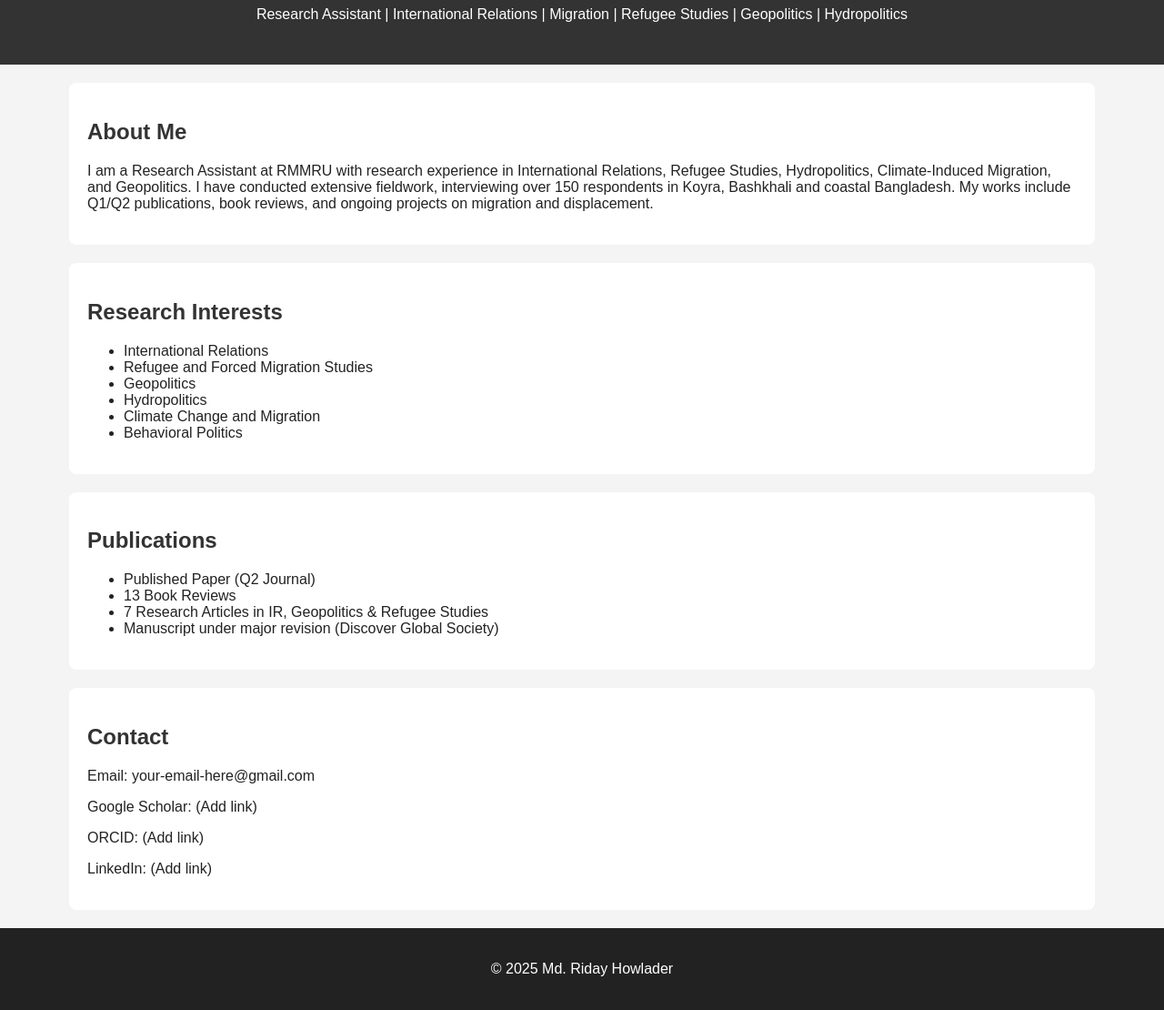
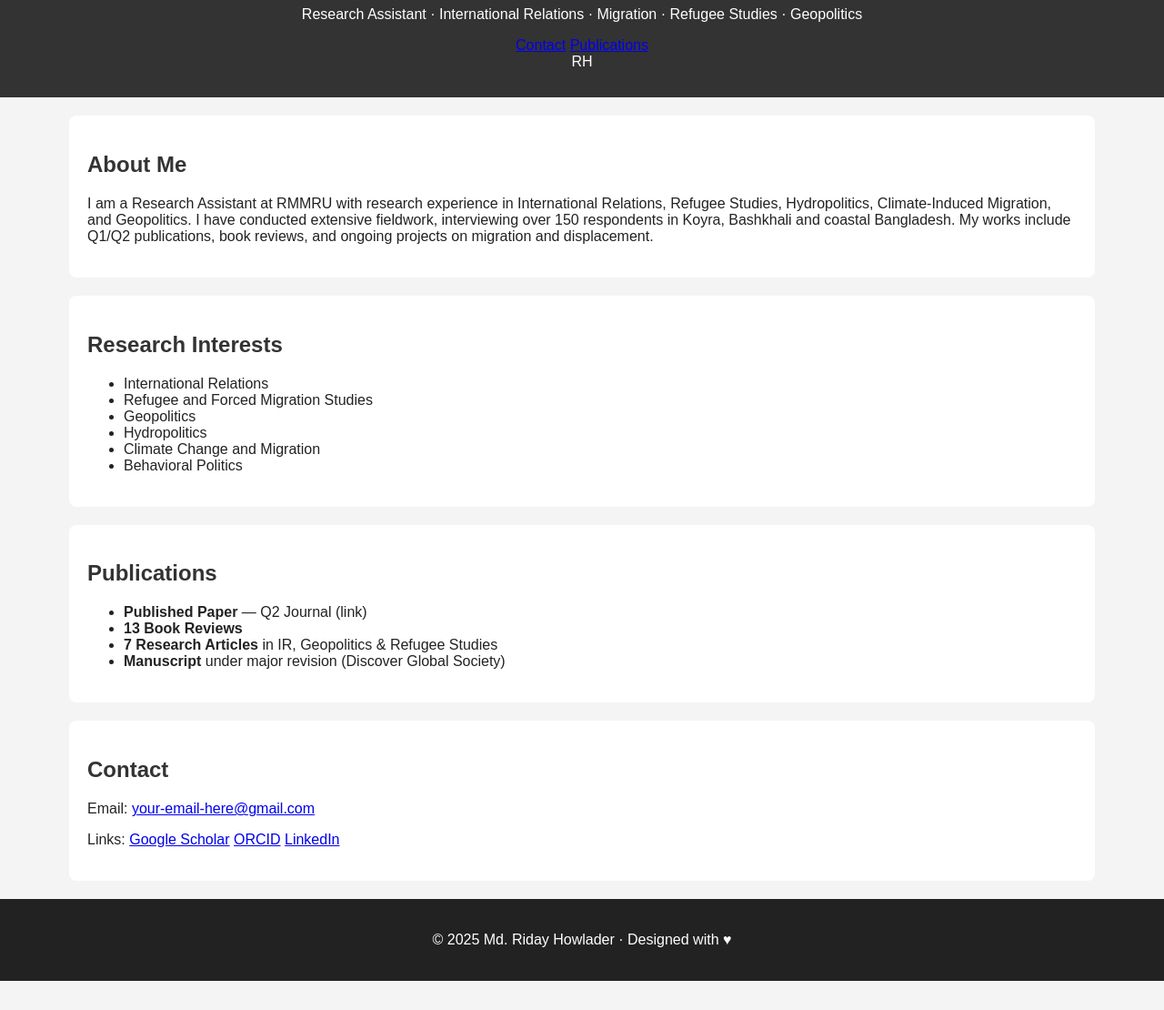
Before and after one commit to mdridayhowladerbu-a11y/Md-Riday-Howlader-BU, a plain HTML site: page index.html in a window 1280 px wide. Shown: the part 103-1213 px from the top of the page at 91% size. After the commit the page ends 1181 px from the top, so only its background shows below. Drawn offline with Linux system fonts and the light colour scheme.

Commit message:
Update index.html

```diff
--- a/index.html
+++ b/index.html
@@ -1,32 +1,42 @@
 <!DOCTYPE html>
-<html lang="en">
+<html lang="bn">
 <head>
-    <meta charset="UTF-8">
-    <meta name="viewport" content="width=device-width, initial-scale=1.0">
+  <meta charset="UTF-8" />
+  <meta name="viewport" content="width=device-width, initial-scale=1.0"/>
   <title>Md. Riday Howlader – Research Portfolio</title>
-    <link rel="stylesheet" href="style.css">
+  <link rel="stylesheet" href="style.css"/>
 </head>
-
 <body>
-    <header>
+  <header class="hero">
+    <div class="hero-inner">
+      <div class="hero-left">
         <h1>Md. Riday Howlader</h1>
-        <p>Research Assistant | International Relations | Migration | Refugee Studies | Geopolitics | Hydropolitics</p>
+        <p class="subtitle">Research Assistant · International Relations · Migration · Refugee Studies · Geopolitics</p>
+        <div class="hero-ctas">
+          <a class="btn primary" href="#contact">Contact</a>
+          <a class="btn outline" href="#publications">Publications</a>
+        </div>
+      </div>
+      <div class="hero-right">
+        <!-- যদি চান এখানে profile photo যোগ করতে পারেন: assets/profile.jpg -->
+        <div class="avatar">RH</div>
+      </div>
+    </div>
   </header>
 
-    <section id="bio">
+  <main class="container">
+    <section class="card" id="bio">
       <h2>About Me</h2>
       <p>
-            I am a Research Assistant at RMMRU with research experience in International Relations,
-            Refugee Studies, Hydropolitics, Climate-Induced Migration, and Geopolitics.
-            I have conducted extensive fieldwork, interviewing over 150 respondents in
-            Koyra, Bashkhali and coastal Bangladesh. My works include Q1/Q2 publications,
-            book reviews, and ongoing projects on migration and displacement.
+        I am a Research Assistant at RMMRU with research experience in International Relations, Refugee Studies, Hydropolitics,
+        Climate-Induced Migration, and Geopolitics. I have conducted extensive fieldwork, interviewing over 150 respondents in
+        Koyra, Bashkhali and coastal Bangladesh. My works include Q1/Q2 publications, book reviews, and ongoing projects on migration and displacement.
       </p>
     </section>
 
-    <section id="research">
+    <section class="card" id="research">
       <h2>Research Interests</h2>
-        <ul>
+      <ul class="bullets">
         <li>International Relations</li>
         <li>Refugee and Forced Migration Studies</li>
         <li>Geopolitics</li>
@@ -36,26 +46,30 @@
       </ul>
     </section>
 
-    <section id="publications">
+    <section class="card" id="publications">
       <h2>Publications</h2>
-        <ul>
-            <li>Published Paper (Q2 Journal)</li>
-            <li>13 Book Reviews</li>
-            <li>7 Research Articles in IR, Geopolitics & Refugee Studies</li>
-            <li>Manuscript under major revision (Discover Global Society)</li>
+      <ul class="pub-list">
+        <li><strong>Published Paper</strong> — Q2 Journal (link)</li>
+        <li><strong>13 Book Reviews</strong></li>
+        <li><strong>7 Research Articles</strong> in IR, Geopolitics & Refugee Studies</li>
+        <li><strong>Manuscript</strong> under major revision (Discover Global Society)</li>
       </ul>
     </section>
 
-    <section id="contact">
+    <section class="card" id="contact">
       <h2>Contact</h2>
-        <p>Email: your-email-here@gmail.com</p>
-        <p>Google Scholar: (Add link)</p>
-        <p>ORCID: (Add link)</p>
-        <p>LinkedIn: (Add link)</p>
+      <p>Email: <a href="mailto:your-email-here@gmail.com">your-email-here@gmail.com</a></p>
+      <p>
+        Links:
+        <a class="link-pill" href="#" target="_blank">Google Scholar</a>
+        <a class="link-pill" href="#" target="_blank">ORCID</a>
+        <a class="link-pill" href="#" target="_blank">LinkedIn</a>
+      </p>
     </section>
+  </main>
 
-    <footer>
-        <p>© 2025 Md. Riday Howlader</p>
+  <footer class="site-footer">
+    <p>© 2025 Md. Riday Howlader · Designed with ♥</p>
   </footer>
 </body>
 </html>
```
Lines whose indentation alone changed are shown as unchanged.
